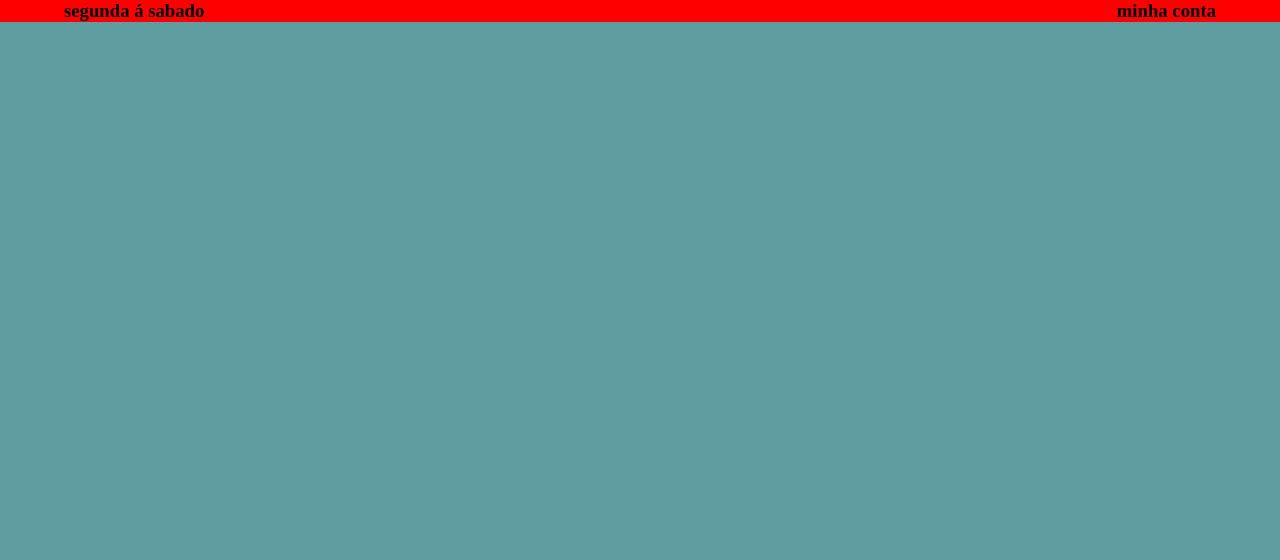
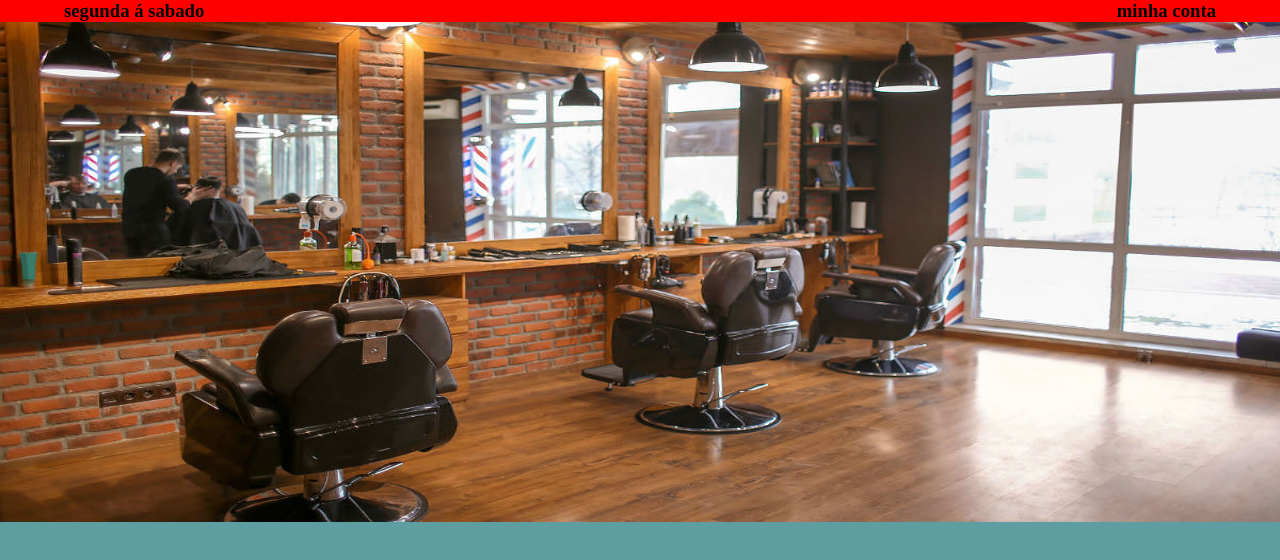
Before and after one commit to IgorGomes012/barbeiro-agenda, a Next.js app: page / in a window 1280 px wide. Shown: the top 560 px of the page. Built offline with nearby package versions, Linux system fonts and the light colour scheme.

Commit message:
add next image and image project

```diff
--- a/src/app/components/Banner/index.tsx
+++ b/src/app/components/Banner/index.tsx
@@ -0,0 +1,18 @@
+import Image from "next/image";
+import { ContainerBanner, ContainerImage } from './style'
+
+export default function Banner (){
+    return(
+        <>
+        <ContainerBanner>
+          <ContainerImage>
+           <Image
+            src="/reforma-de-barbearia.jpg"
+            alt="banner"
+            layout='fill'
+            />
+           </ContainerImage>
+          </ContainerBanner>
+        </>
+    );
+}
--- a/src/app/components/Banner/style.js
+++ b/src/app/components/Banner/style.js
@@ -0,0 +1,13 @@
+import styled from 'styled-components';
+
+export const ContainerBanner = styled.div`
+  background-color: blue;
+  width: 100%;
+  height: 500px;
+`;
+
+export const ContainerImage = styled.div`
+width: 100%;
+height: 100%;
+position: relative;
+`;
--- a/src/app/page.tsx
+++ b/src/app/page.tsx
@@ -1,11 +1,13 @@
 "use client"
 
+import Banner from './components/Banner'
 import Headerr from './components/header'
 
 export default function Home() {
   return (
     <>
       <Headerr />
+      <Banner />
     </>
   )
 }
```
Also changed, not shown: public/reforma-de-barbearia.jpg (added).
